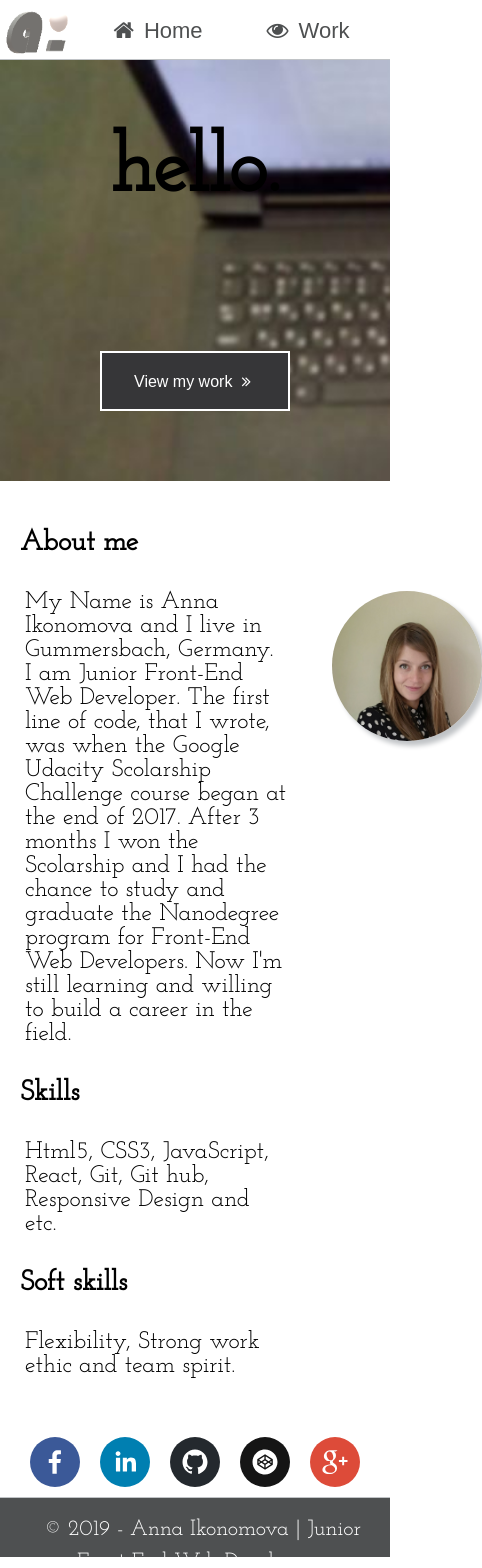
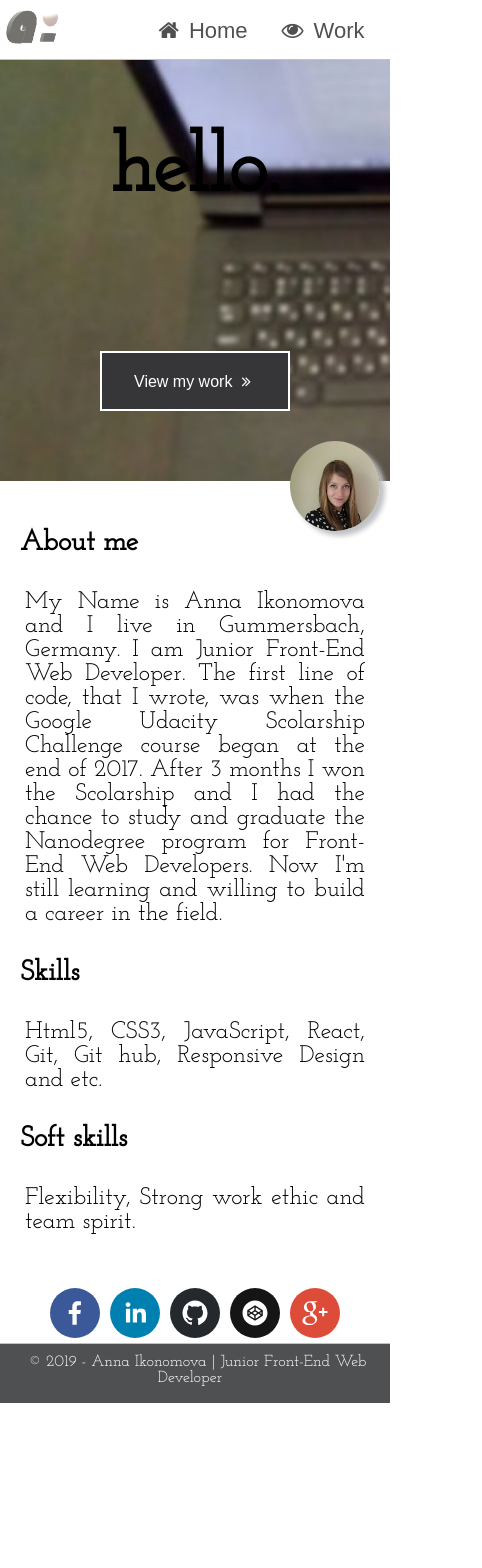
Before and after one commit to anikonomova/Portfolio-Ikonomova, a React (Create React App) app: page / in a window 390 px wide. Shown: the top 1568 px of the page, 482 px wide, since content can reach past the window. After the commit the page ends 1403 px from the top, so only its background shows below. Built offline with nearby package versions, Linux system fonts and the light colour scheme.

Commit message:
Changes in About component

```diff
--- a/src/About.js
+++ b/src/About.js
@@ -6,6 +6,9 @@ class About extends Component {
   render() {
     return (
       <div className="aboutMe">
+      <div className='box2'>
+      <img className='anna' src={ani1} alt='Anna Ikonomova'></img>
+      </div>
       <div className='box1'><h3>About me</h3>
       <p className='about'>My Name is Anna Ikonomova and I live in Gummersbach, Germany. I am Junior Front-End Web Developer.
       The first line of code, that I wrote, was when the Google Udacity Scolarship Challenge
@@ -18,9 +21,6 @@ class About extends Component {
       <h3>Soft skills</h3>
       <p  className='about'>Flexibility, Strong work ethic and team spirit.</p>
       </div>
-      <div className='box2'>
-      <img className='anna' src={ani1} alt='Anna Ikonomova'></img>
-      </div>
     </div>
 
     );
--- a/src/App.css
+++ b/src/App.css
@@ -8,6 +8,7 @@
   text-align: center;
   width: 100%;
   height: 100%;
+  min-height: 100%;
   justify-content: center;
   margin: 0 auto;
   font-family: "Josefin Slab", serif;
@@ -77,6 +78,8 @@ width:100%;
 }
 .col-2 {
   padding: 70px;
+  z-index: 1;
+  position: relative;
 }
 .col-3 {
   display: flex;
@@ -157,8 +160,7 @@ a:focus {
 
 /*--------------About Me---------*/
 .aboutMe {
-  display: flex;
-  flex-wrap: wrap;
+  display: table;
 }
 
 .about {
@@ -166,22 +168,23 @@ a:focus {
 }
 
 .box1 {
-  width: 80%;
-  float:left;
-  text-align: left;
+  vertical-align:middle;
+text-align:justify;
   padding:  20px;
   font-size: 24px;
+  z-index: 1;
+  position: relative;
 }
 
 .box2 {
-  width: 20%;
+  margin-top: -50px;
+  padding-left: 5%;
+  position: relative;
+  z-index: 2;
   float: right;
-  padding-top: 110px;
-  padding-left: 5%;
 }
 
 .anna {
-  display: block;
   border-radius: 50%;
   width: 150px;
   box-shadow: 5px 5px 5px #c0c3c6;
@@ -259,6 +262,9 @@ a {
   opacity: 0.5;
 }
 
+
+/*--------------Animation---------*/
+
 @keyframes nudge {
 
   0% {
@@ -273,3 +279,57 @@ a {
     transform: rotate(-5deg);
   }
 }
+
+/*--------------Responsive---------*/
+
+@media screen and (max-width: 500px) {
+/* .box1 {
+    width: 70%;
+    float:left;
+    text-align: justify;
+    padding:  5px;
+    font-size: 18px;
+  }
+
+  .box2 {
+    width: 30%;
+    float: right;
+    padding-top: 50px;
+    padding-left: 5%;
+  }*/
+  .anna {
+    display: block;
+    border-radius: 50%;
+    width: 90px;
+    box-shadow: 5px 5px 5px #c0c3c6;
+    margin: 10px;
+  }
+  .navigation {
+    width: 120px;
+  }
+
+  .logo {
+    width: 65px;
+    height: 50px;
+  }
+  #heading {
+    font-size: 16px;
+    padding: 10px 10px 5px 10px;
+    line-height: 1;
+    }
+    .social {
+      margin: 5px;
+    }
+
+    .box {
+      width: 100%;
+      padding: 5px;
+      margin: 5px;
+    }
+
+    .projects {
+      width: 250px;
+    }
+
+
+}
```
